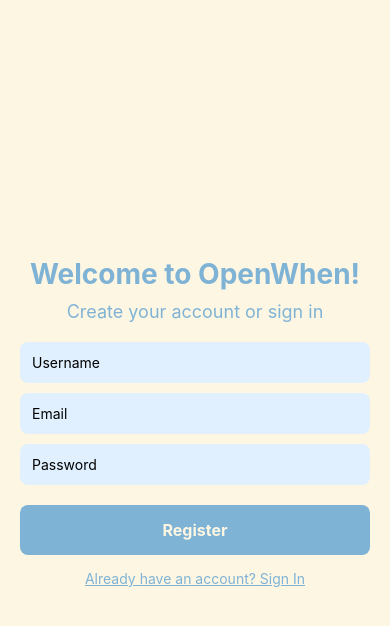
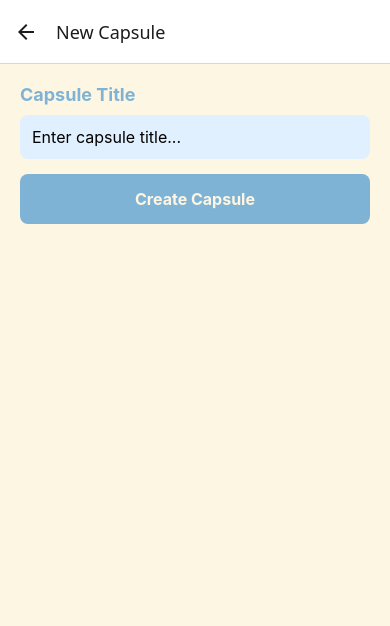
Before and after one commit to olivethin/openwhen, a React Native app: screen /CreateCapsule in a window 390 px wide. Shown: the top 626 px of the page. Built offline with nearby package versions, Linux system fonts and the light colour scheme.

Commit message:
Finalize CP2: updated capsule creation and written messages flow

```diff
--- a/screens/CreateCapsuleScreen.js
+++ b/screens/CreateCapsuleScreen.js
@@ -1,80 +1,40 @@
-import React, { useState, useEffect } from "react";
-import { View, Text, TextInput, TouchableOpacity, StyleSheet, Alert, ActivityIndicator } from "react-native";
+// CreateCapsuleScreen.js
+import React, { useState } from "react";
+import { View, Text, TextInput, TouchableOpacity, StyleSheet, Alert } from "react-native";
 import { supabase } from "../supabase/supabase";
 
 export default function CreateCapsuleScreen({ navigation }) {
   const [title, setTitle] = useState("");
-  const [message, setMessage] = useState("");
-  const [loading, setLoading] = useState(false);
-  const [session, setSession] = useState(null);
 
-  useEffect(() => {
-    const getSession = async () => {
-      const { data } = await supabase.auth.getSession();
-      if (!data?.session) {
-        Alert.alert("No session found. Please sign in again.");
-        navigation.replace("Register");
-      } else {
-        setSession(data.session);
-      }
-    };
-    getSession();
-  }, []);
+  const createCapsule = async () => {
+    try {
+      const { data: { session } } = await supabase.auth.getSession();
+      if (!session?.user) throw new Error("No session found");
 
-  const handleSave = async () => {
-    if (!title || !message) {
-      Alert.alert("Please enter both title and message");
-      return;
-    }
-
-    setLoading(true);
-    try {
-      const { error } = await supabase.from("capsules").insert([
-        { user_id: session.user.id, title, message },
-      ]);
+      const { error } = await supabase
+        .from("capsules")
+        .insert([{ user_id: session.user.id, title }]);
 
       if (error) throw error;
 
-      Alert.alert("Capsule saved!");
-      navigation.goBack(); // go back to list
+      Alert.alert("Capsule created!");
+      navigation.goBack(); // or navigate to CapsuleList
     } catch (err) {
       Alert.alert(err.message);
-    } finally {
-      setLoading(false);
     }
   };
 
-  if (!session) {
-    return (
-      <View style={styles.container}>
-        <ActivityIndicator size="large" color="#7FB3D5" />
-      </View>
-    );
-  }
-
   return (
     <View style={styles.container}>
-      <Text style={styles.header}>Create New Capsule</Text>
-
-      <Text style={styles.label}>Title</Text>
+      <Text style={styles.label}>Capsule Title</Text>
       <TextInput
         style={styles.input}
+        placeholder="Enter capsule title..."
         value={title}
         onChangeText={setTitle}
-        placeholder="Enter capsule title"
       />
-
-      <Text style={styles.label}>Write your message here</Text>
-      <TextInput
-        style={[styles.input, styles.messageInput]}
-        value={message}
-        onChangeText={setMessage}
-        placeholder="Enter your message"
-        multiline
-      />
-
-      <TouchableOpacity style={styles.saveButton} onPress={handleSave} disabled={loading}>
-        {loading ? <ActivityIndicator color="#FDF6E3" /> : <Text style={styles.saveButtonText}>Save Capsule</Text>}
+      <TouchableOpacity style={styles.button} onPress={createCapsule}>
+        <Text style={styles.buttonText}>Create Capsule</Text>
       </TouchableOpacity>
     </View>
   );
@@ -86,38 +46,28 @@
     backgroundColor: "#FDF6E3",
     padding: 20,
   },
-  header: {
-    fontSize: 24,
+  label: {
+    fontSize: 18,
     fontWeight: "bold",
     color: "#7FB3D5",
-    marginBottom: 20,
-  },
-  label: {
-    fontSize: 16,
-    fontWeight: "bold",
-    color: "#7FB3D5",
-    marginBottom: 5,
+    marginBottom: 10,
   },
   input: {
     backgroundColor: "#E0F0FF",
     padding: 12,
     borderRadius: 8,
+    fontSize: 16,
     marginBottom: 15,
   },
-  messageInput: {
-    height: 150,
-    textAlignVertical: "top",
-  },
-  saveButton: {
+  button: {
     backgroundColor: "#7FB3D5",
     padding: 15,
     borderRadius: 8,
     alignItems: "center",
-    marginTop: 10,
   },
-  saveButtonText: {
+  buttonText: {
     color: "#FDF6E3",
+    fontWeight: "bold",
     fontSize: 16,
-    fontWeight: "bold",
   },
 });
```
